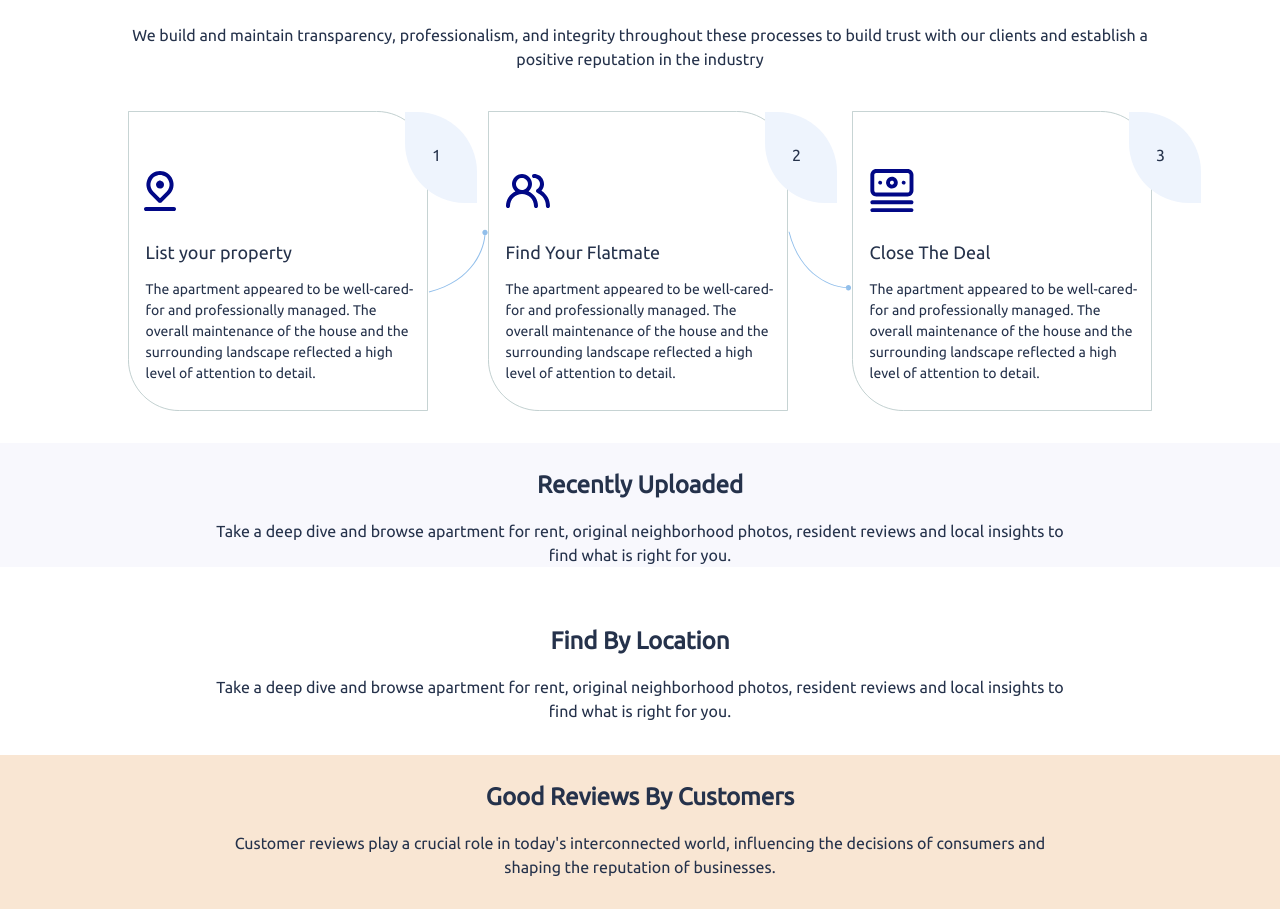
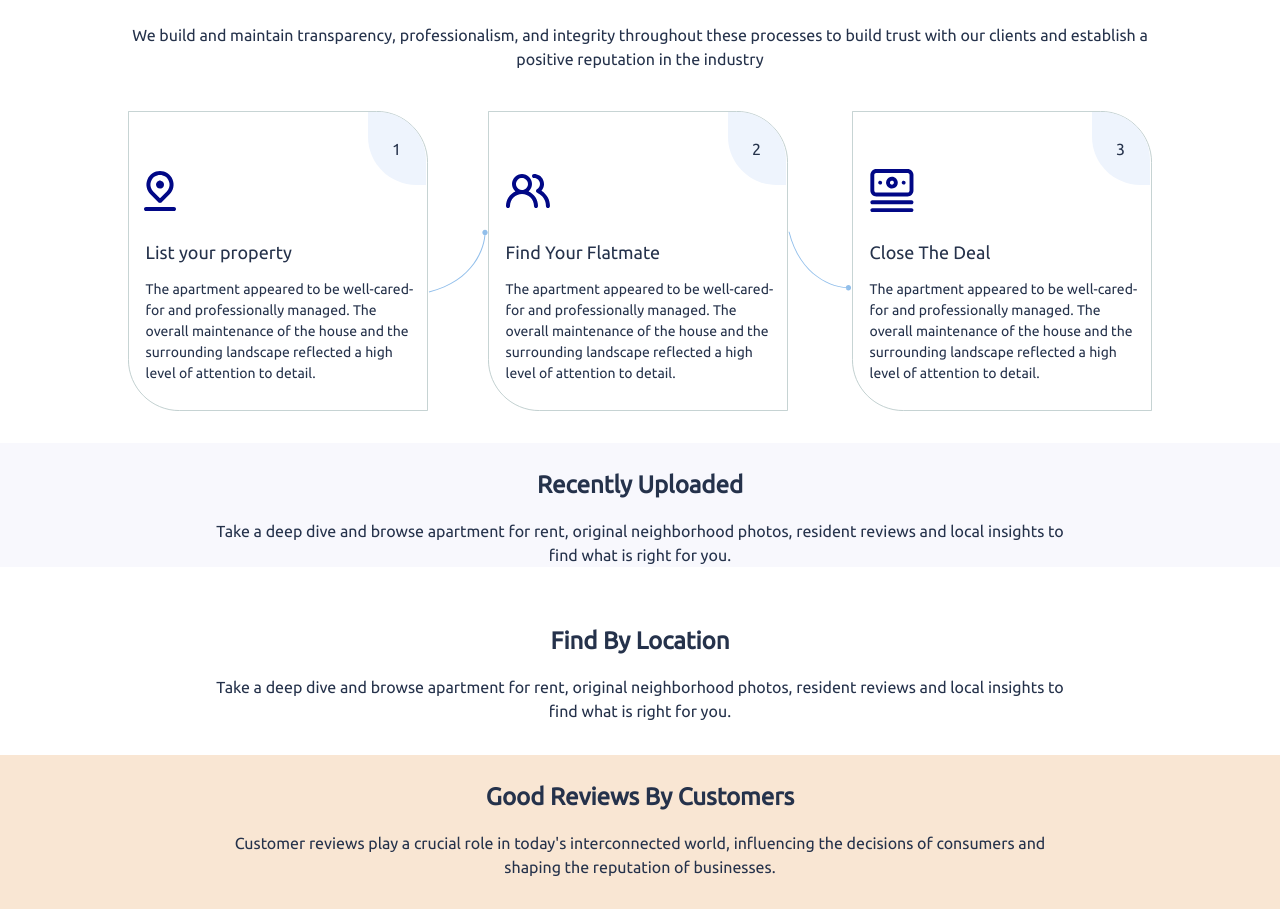
Before and after one commit to lazynerd-studios/Co-Habit-Landing, a React (Vite) app: page / in a window 1280 px wide. Shown: the part 972-1881 px from the top of the page. Built offline with nearby package versions, Linux system fonts and the light colour scheme.

Commit message:
Update Home.jsx

```diff
--- a/src/Components/Home/Home.jsx
+++ b/src/Components/Home/Home.jsx
@@ -124,11 +124,11 @@ const Home = () => {
                 <h2 className="absolute w-auto ml-[3.5rem] mt-[6.7rem] laptop:ml-[1.1rem] laptop:mt-[8rem] text-[1.125rem] font-medium">
                   List your property
                 </h2>
-                <p className="absolute text-[1rem] font-medium ml-[18.45rem] mt-[1.9rem] laptop:ml-[19rem] z-10 laptop:mt-[2rem]">
+                <p className="absolute text-[1rem] font-medium ml-[18.45rem] mt-[1.9rem] laptop:ml-[16.5rem] z-10 laptop:mt-[1.6rem]">
                   1
                 </p>
                 <img src={LocationPin} className="absolute laptop:w-[3rem] w-[10%] ml-[3rem] mt-[3.5rem] laptop:ml-[.5rem] laptop:mt-[3.5rem]" alt="location-pin" />
-                <img src={SmallStyledRectangle} className="absolute w-[17%] laptop:w-auto ml-[16.8rem] mt-[0.06rem] laptop:ml-[17.3rem] laptop:mt-[0.08rem]" alt="small-styled-rectangle" />
+                <img src={SmallStyledRectangle} className="absolute w-[17%] laptop:w-[4.5%] ml-[16.8rem] mt-[0.06rem] laptop:ml-[15rem] laptop:mt-[0.08rem]" alt="small-styled-rectangle" />
                 <img src={StyledRectangle} className="laptop:w-[20rem] w-[80%] mx-auto my-4 laptop:my-auto" alt="styled-rectangle" />
               </div>
               {/* end of styled rectangle 1 */}
@@ -148,11 +148,11 @@ const Home = () => {
                 <h2 className="absolute w-auto ml-[3.5rem] mt-[6.7rem] laptop:ml-[1.1rem] laptop:mt-[8rem] text-[1.125rem] font-medium">
                   Find Your Flatmate
                 </h2>
-                <p className="absolute text-[1rem] font-medium ml-[18.45rem] mt-[1.9rem] laptop:ml-[19rem] z-10 laptop:mt-[2rem]">
+                <p className="absolute text-[1rem] font-medium ml-[18.45rem] mt-[1.9rem] laptop:ml-[16.5rem] z-10 laptop:mt-[1.6rem]">
                   2
                 </p>
                 <img src={Users} className="absolute laptop:w-[3rem] w-[10%] ml-[3.5rem] mt-[3.5rem] laptop:ml-[1rem] laptop:mt-[3.5rem]" alt="location-pin" />
-                <img src={SmallStyledRectangle} className="absolute w-[17%] laptop:w-auto ml-[16.8rem] mt-[0.06rem] laptop:ml-[17.3rem] laptop:mt-[0.08rem]" alt="small-styled-rectangle" />
+                <img src={SmallStyledRectangle} className="absolute w-[17%] laptop:w-[4.5%] ml-[16.8rem] mt-[0.06rem] laptop:ml-[15rem] laptop:mt-[0.08rem]" alt="small-styled-rectangle" />
                 <img src={StyledRectangle} className="laptop:w-[20rem] w-[80%] mx-auto my-4 laptop:my-auto" alt="styled-rectangle" />
               </div>
 
@@ -171,11 +171,11 @@ const Home = () => {
                 <h2 className="absolute w-auto ml-[3.5rem] mt-[6.7rem] laptop:ml-[1.1rem] laptop:mt-[8rem] text-[1.125rem] font-medium">
                   Close The Deal
                 </h2>
-                <p className="absolute text-[1rem] font-medium ml-[18.45rem] mt-[1.9rem] laptop:ml-[19rem] z-10 laptop:mt-[2rem]">
+                <p className="absolute text-[1rem] font-medium ml-[18.45rem] mt-[1.9rem] laptop:ml-[16.5rem] z-10 laptop:mt-[1.6rem]">
                   3
                 </p>
                 <img src={MoneyStack} className="absolute laptop:w-[3rem] w-[10%] ml-[3.5rem] mt-[3.5rem] laptop:ml-[1rem] laptop:mt-[3.5rem]" alt="location-pin" />
-                <img src={SmallStyledRectangle} className="absolute w-[17%] laptop:w-auto ml-[16.8rem] mt-[0.06rem] laptop:ml-[17.3rem] laptop:mt-[0.08rem]" alt="small-styled-rectangle" />
+                <img src={SmallStyledRectangle} className="absolute w-[17%] laptop:w-[4.5%] ml-[16.8rem] mt-[0.06rem] laptop:ml-[15rem] laptop:mt-[0.08rem]" alt="small-styled-rectangle" />
                 <img src={StyledRectangle} className="laptop:w-[20rem] w-[80%] mx-auto my-4 laptop:my-auto" alt="styled-rectangle" />
               </div>
             </div>
```
